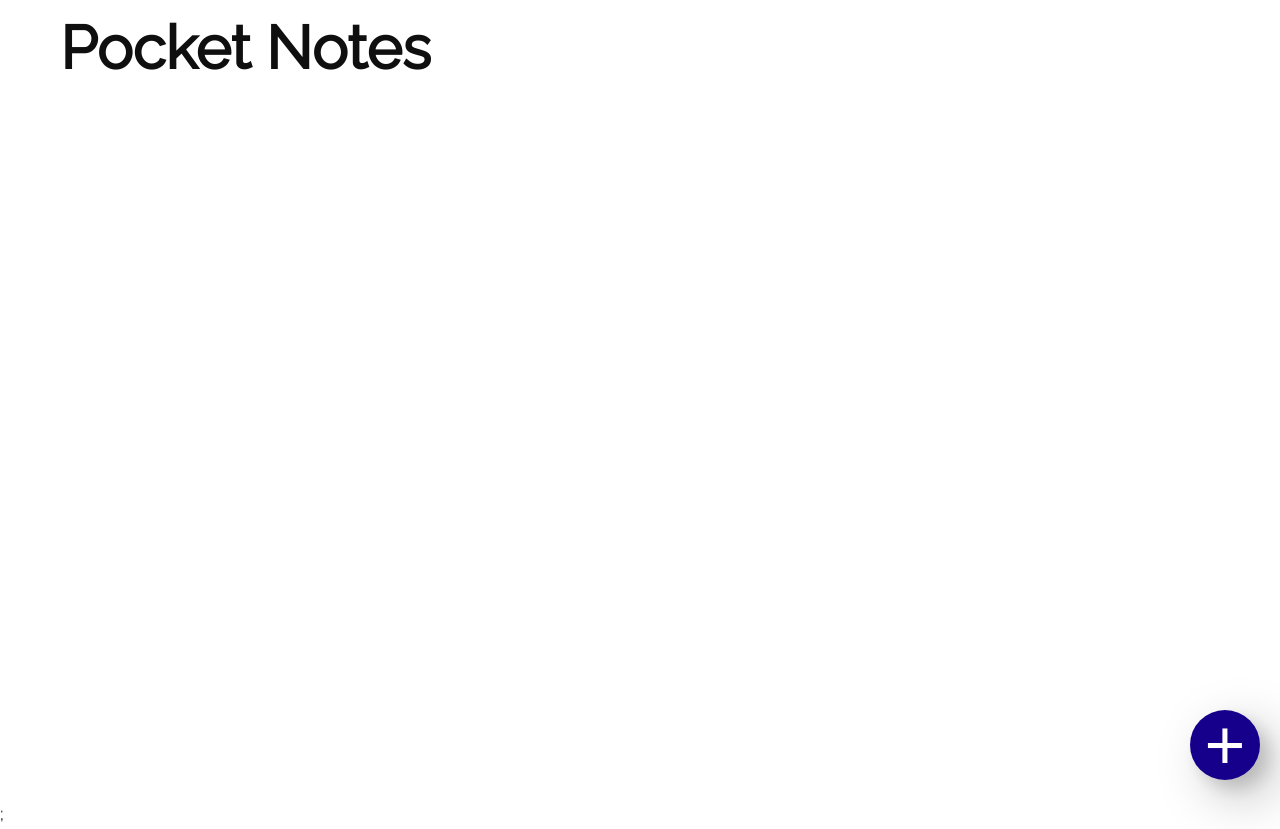
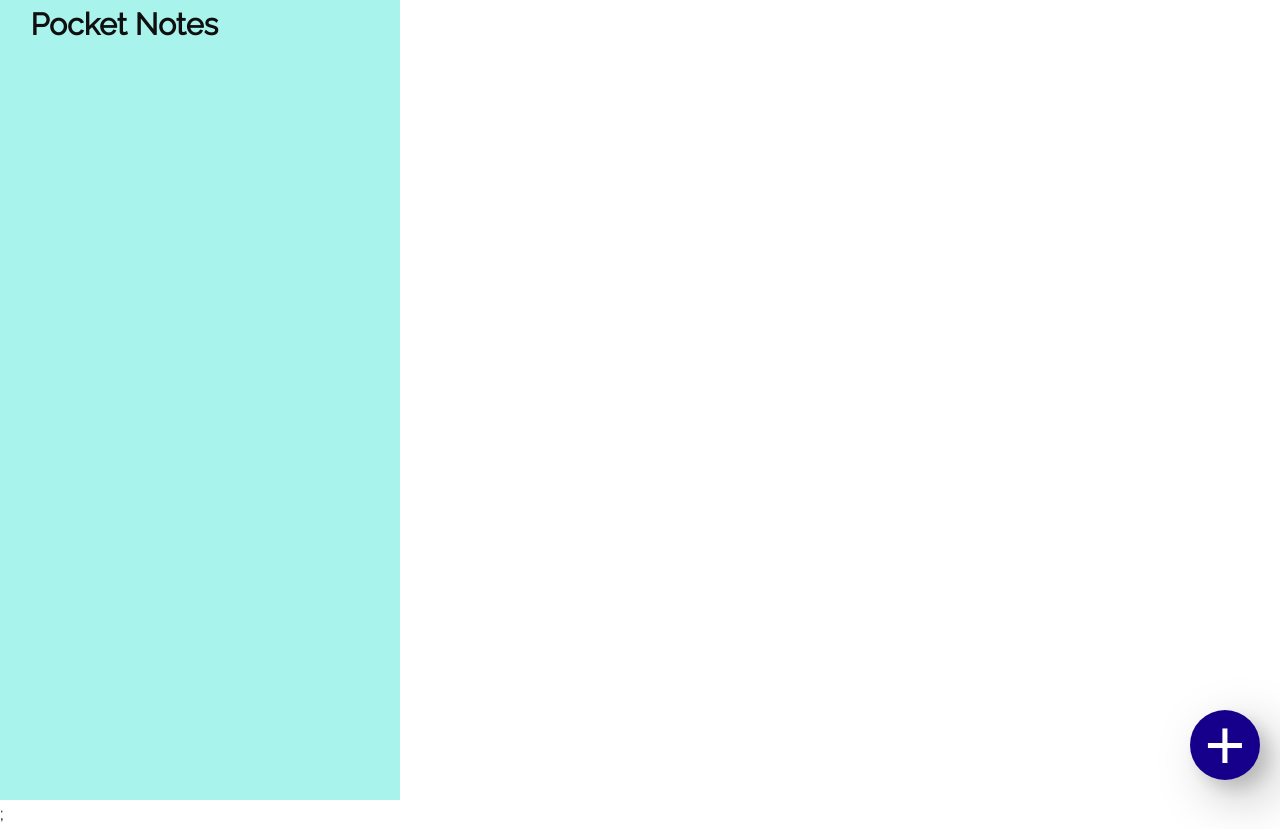
Before and after one commit to imbekrishna/pocket-notes, a React (Vite) app: page / in a window 1280 px wide. Built offline with nearby package versions, Linux system fonts and the light colour scheme.

Commit message:
added list sorting

```diff
--- a/src/App.css
+++ b/src/App.css
@@ -31,9 +31,9 @@
 
 @media (min-width: 800px) {
   :root {
-    --fs-h1: 4.5rem;
-    --fs-h2: 3.75rem;
-    --fs-h3: 1.5rem;
+    --fs-h1: 3rem;
+    --fs-h2: 1.9rem;
+    --fs-h3: 1.4rem;
     --fs-body: 1.125rem;
   }
 }
@@ -137,6 +137,7 @@ button {
   border: 2px solid #cccccc;
   border-radius: 1em;
   text-indent: 0.5em;
+  flex: 1;
 }
 
 .add_group__colors {
@@ -176,13 +177,41 @@ button {
 .add_group__btn {
   background-color: var(--clr-accent);
   color: var(--clr-light);
-  padding: 0.6em 1em;
+  padding: 0.4em 1em;
   width: 60%;
   border: none;
   border-radius: 0.5em;
   align-self: center;
   margin-top: 0.5em;
   font-size: var(--fs-h3);
+}
+
+@media screen and (min-width: 800px) {
+  .add_group__card {
+    max-width: 700px;
+    max-height: 350px;
+    padding: 1.5em;
+  }
+
+  .add_group__edit > input {
+    padding: 0.4em;
+  }
+
+  .group__color {
+    width: 45px;
+  }
+
+  .colors__container {
+    column-gap: 1em;
+  }
+
+  .add_group__btn {
+    width: fit-content;
+    align-self: flex-end;
+    margin-top: 0;
+    padding: 0.4em 2em;
+    font-size: inherit;
+  }
 }
 
 /* Sidebar styles */
@@ -192,6 +221,7 @@ button {
   flex-direction: column;
   align-items: center;
   height: 100vh;
+  background-color: #a9f3ed;
 }
 
 .sidebar__header {
@@ -219,15 +249,21 @@ button {
   display: flex;
   align-items: center;
   column-gap: 1em;
+  overflow: hidden;
 }
 
 .grp__item + .grp__item {
-  margin-top: 1.5em;
+  margin-top: 1em;
+}
+
+.grp__name {
+  flex-shrink: 0;
 }
 
 .grp__logo {
   width: 60px;
   height: 60px;
+  aspect-ratio: 1;
   color: var(--clr-light);
   background-color: var(--clr-accent);
 
@@ -264,6 +300,12 @@ button {
   border-radius: 50%;
 
   box-shadow: var(--bs);
+}
+
+@media screen and (min-width: 800px) {
+  .sidebar {
+    max-width: 400px;
+  }
 }
 
 /* Group notes styles */
--- a/src/utils/helpers.js
+++ b/src/utils/helpers.js
@@ -33,7 +33,7 @@ const storedGroups = JSON.parse(localStorage.getItem(LS_GROUP_KEY)) ?? [];
 const storedNotes = JSON.parse(localStorage.getItem(LS_NOTES_KEY)) ?? {};
 
 export const getGroups = () => {
-  return storedGroups;
+  return storedGroups.sort((a, b) => b.createdAt - a.createdAt);
 };
 export const getGroupById = (groupId) => {
   return storedGroups.find((group) => group.id === groupId);
```
